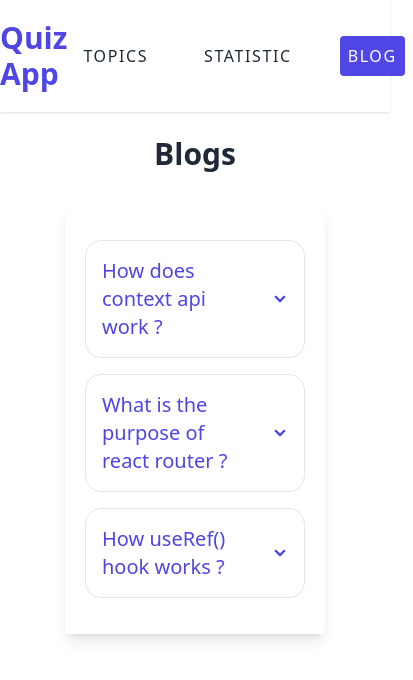
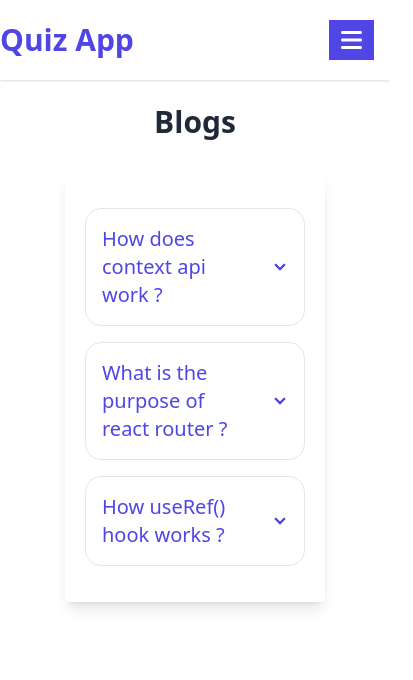
Before and after one commit to mukutdev/quiz-app, a React (Vite) app: page /blog in a window 390 px wide. Shown: the top 680 px of the page, 413 px wide, since content can reach past the window. Built offline with nearby package versions, Linux system fonts and the light colour scheme.

Commit message:
nav-bar-added

```diff
--- a/src/components/Header/Header.jsx
+++ b/src/components/Header/Header.jsx
@@ -1,8 +1,11 @@
-import React from 'react';
+import React, { useState } from 'react';
 import { Link, NavLink } from 'react-router-dom';
-
+import { FontAwesomeIcon } from '@fortawesome/react-fontawesome'
+import { faBars  , faXmark} from '@fortawesome/free-solid-svg-icons'
 
 const Header = () => {
+
+    const [navOpen , setNavOpen] = useState(false)
 
 
     let activeStyle = {
@@ -20,8 +23,17 @@ const Header = () => {
                     Quiz App
                     </Link>
                  </div>
-                 <div className="nav-items flex list-none gap-6 items-center">
+                 <div className="nav-items">
+                    <div  onClick={()=> setNavOpen(!navOpen)} className='mr-4 text-2xl bg-indigo-600 px-3 py-1 duration-500 ease-in text-white cursor-pointer top-0  md:hidden'>
+                    {
+                        navOpen ?
+                        <FontAwesomeIcon  icon={faXmark} /> :
+                        <FontAwesomeIcon   icon={faBars} />
+                    }
 
+                    </div>
+                    <div className={`flex flex-col duration-500 ease-in-out md:bg-transparent bg-indigo-600 md:flex-row absolute md:static w-full gap-6 items-center
+                    ${navOpen ? 'top-20 left-0 text-white py-7' : 'top-[-300px] left-0 '  }`}>
                     <NavLink
                     style={({ isActive }) =>
                      isActive ? activeStyle : undefined
@@ -47,6 +59,8 @@ const Header = () => {
                     className='text-base font-medium uppercase mx-2 tracking-widest p-2 rounded hover:bg-indigo-500 hover:text-white' to={'/blog'}>
                     Blog
                     </NavLink>
+                    </div>
+
                  </div>
                  </div>
               </nav>
--- a/src/components/Topics/Topics.jsx
+++ b/src/components/Topics/Topics.jsx
@@ -13,7 +13,7 @@ const Topics = () => {
 
          <div className="container mx-auto mt-20" id="quiz-area">
              <h2 className="text-center text-3xl font-bold">Select Quiz Department </h2>
-             <div className="grid grid-cols-2 justify-center gap-10 my-20">
+             <div className="grid md:grid-cols-2 justify-center gap-10 my-20">
                  {
                    quizDep.map(quiz => <SingleTopic
                     key={quiz.id}
```
